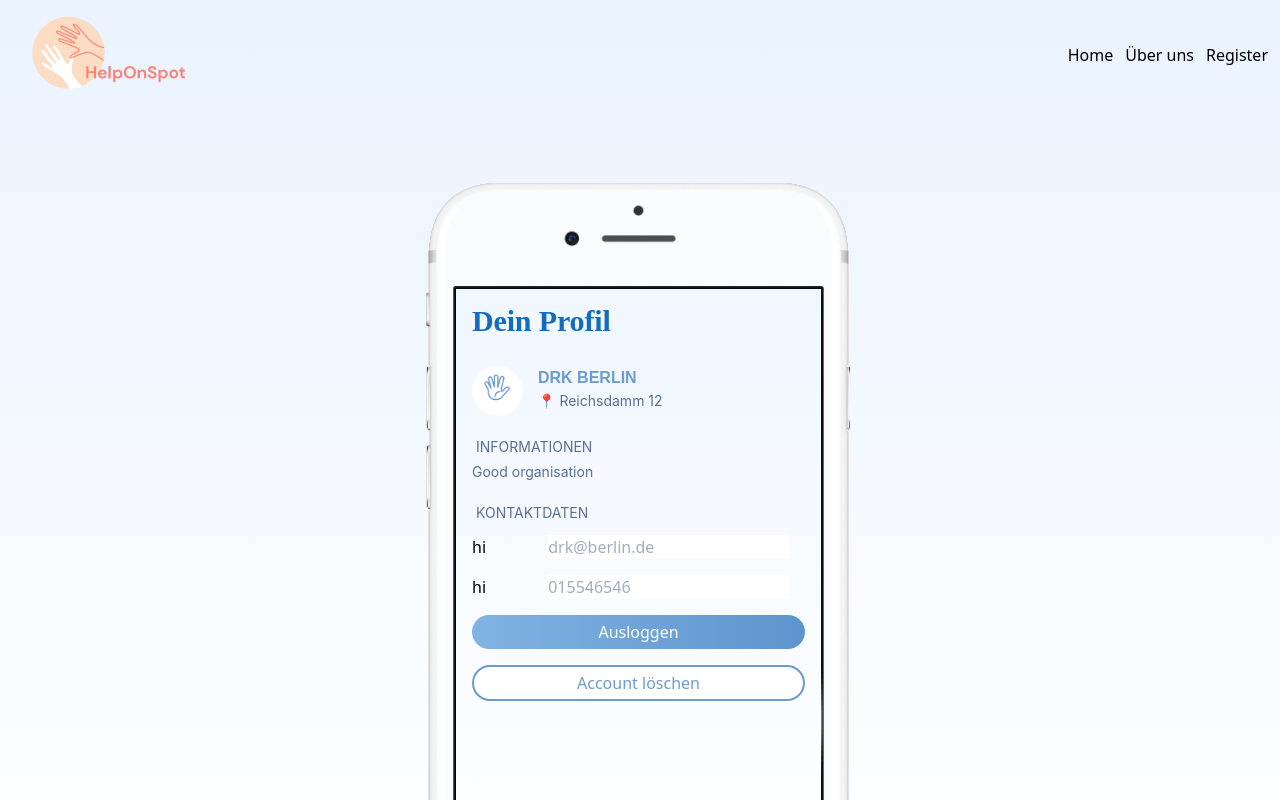
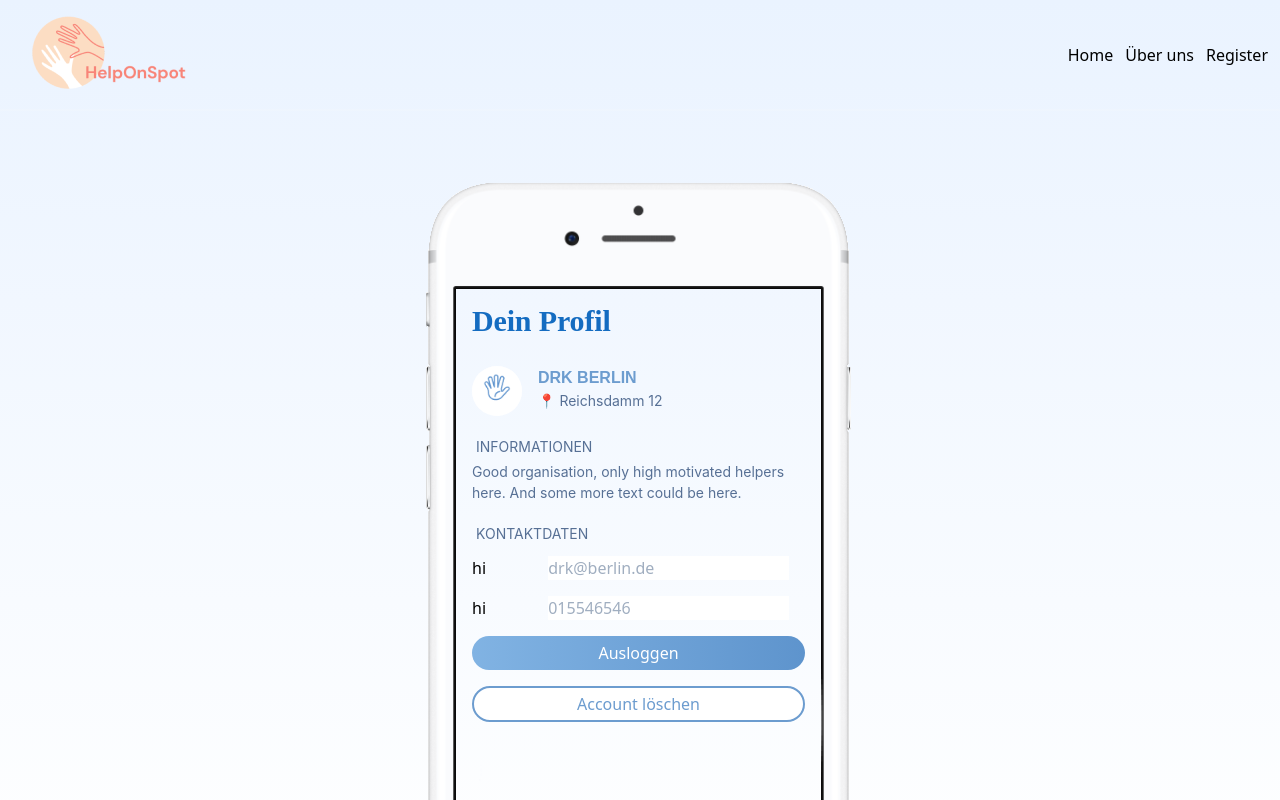
Before and after one commit to Helfer-Portal/helponspot-client, a React (Create React App) app: page /app/organisation/profile in a window 1280 px wide. Shown: the top 800 px of the page. Built offline with nearby package versions, Linux system fonts and the light colour scheme; what @tailwindcss/ui would draw is missing.

Commit message:
Some more Mock text added to repo

```diff
--- a/src/repository/repository.ts
+++ b/src/repository/repository.ts
@@ -1,6 +1,11 @@
-import {Helper} from "./model/helper"
-import {HelpRequest, HelpRequestHelpers, Skill, OrganizationInfo} from "./model/helprequest"
-import Chance from "chance"
+import { Helper } from "./model/helper";
+import {
+  HelpRequest,
+  HelpRequestHelpers,
+  Skill,
+  OrganizationInfo,
+} from "./model/helprequest";
+import Chance from "chance";
 
 /*
 
@@ -16,10 +21,10 @@
    * @param helper the helper to be created. Set id: null to create new user
    */
 
-    getOrganizationInfo(orgId:string): Promise<OrganizationInfo>;
+  getOrganizationInfo(orgId: string): Promise<OrganizationInfo>;
   // createHelper(helper: Helper): Promise<Helper>;
 
-    createHelper(helper:Helper): Promise<Helper>;
+  createHelper(helper: Helper): Promise<Helper>;
 
   /**
    * create help request
@@ -42,19 +47,18 @@
    */
   notifyHelpers(matching: HelperSearchDefinition): Promise<any>;
 
-    getHelpRequests(): Promise<HelpRequest[]>
+  getHelpRequests(): Promise<HelpRequest[]>;
 }
 
 /**
  * Currently, this is just a proxy for Service. We could implement some fancy caching strategies here...
  */
 export class RepositoryImpl implements Repository {
-    getOrganizationInfo(orgId:string): Promise<OrganizationInfo> {
-        return this.service.getOrganziationInfo(orgId)
+  getOrganizationInfo(orgId: string): Promise<OrganizationInfo> {
+    return this.service.getOrganziationInfo(orgId);
   }
 
-    constructor(private service: Service = new FetchService()) {
-    }
+  constructor(private service: Service = new FetchService()) {}
 
   createHelper(helper: Helper): Promise<Helper> {
     return this.service.createHelper(helper);
@@ -76,12 +80,11 @@
   getHelpRequests(): Promise<HelpRequest[]> {
     return this.service.getHelpRequests();
   }
-
 }
 
 enum Endpoint {
   Helper = "helper",
-    HelpRequest = "HelpRequest"
+  HelpRequest = "HelpRequest",
 }
 
 /**
@@ -93,13 +96,13 @@
    *
    * @param helper
    */
-    createHelper(helper: Helper): Promise<Helper>
+  createHelper(helper: Helper): Promise<Helper>;
 
   /**
    * Create a help request
    * @param request
    */
-    createHelpRequest(request: HelpRequest): Promise<HelpRequest>
+  createHelpRequest(request: HelpRequest): Promise<HelpRequest>;
 
   /**
    * find helpers for request
@@ -113,7 +116,7 @@
    */
   notifyHelpers(matching: HelperSearchDefinition): Promise<any>;
 
-    getHelpRequests(): Promise<HelpRequest[]>
+  getHelpRequests(): Promise<HelpRequest[]>;
 
   getOrganziationInfo(orgId: string): Promise<OrganizationInfo>;
 }
@@ -137,7 +140,6 @@
 }
 
 class FetchService implements Service {
-
   static HOST = "http://127.0.0.1/";
   static ENDPOINT_PREFIX = "api/v1/";
 
@@ -150,14 +152,14 @@
   }
   getOrganziationInfo(orgId: string): Promise<OrganizationInfo> {
     return Promise.resolve({
-            id:12,
-            name:"DRK BERLIN",
-            description:"Good organisation",
-            address:"Reichsdamm 12",
-            email:"drk@berlin.de",
-            phone:"015546546"
-
-        })
+      id: 12,
+      name: "DRK BERLIN",
+      description:
+        "Good organisation, only high motivated helpers here. And some more text could be here.",
+      address: "Reichsdamm 12",
+      email: "drk@berlin.de",
+      phone: "015546546",
+    });
   }
 
   findHelpers(matching: HelperSearchDefinition): Promise<HelpRequestHelpers> {
@@ -165,20 +167,21 @@
 
     let lat = Math.floor(matching.latitude * 10000) / 10000;
     let long = Math.floor(matching.longitude * 10000) / 10000;
-        let helperCount = (DEFAULT_LOC.lat == lat && DEFAULT_LOC.lng == long) ? 12 : 7;
+    let helperCount =
+      DEFAULT_LOC.lat == lat && DEFAULT_LOC.lng == long ? 12 : 7;
 
     return Promise.resolve({
       count: helperCount,
       skills: [
         {
           skill: { id: 4, name: "Erste Hilfe" },
-                    count: 2
+          count: 2,
         },
         {
           skill: { id: 2, name: "Altenpflege" },
-                    count: 1
-                }
-            ]
+          count: 1,
+        },
+      ],
     });
   }
 
@@ -191,9 +194,9 @@
       id: chance.integer({ min: 1, max: 100000 }),
       name: chance.name(),
       email: chance.email(),
-            phone: chance.phone({ country: 'uk', mobile: true }),
-            postcode: chance.postcode()
-        }
+      phone: chance.phone({ country: "uk", mobile: true }),
+      postcode: chance.postcode(),
+    };
   }
 
   private mockHelpers(): Helper[] {
@@ -215,34 +218,33 @@
         id: 1,
         name: "Am Tannenbusch 13",
         created_at: "22.03.2020 17:12 Uhr",
-                organisation_id:17,
+        organisation_id: 17,
         date_start: "23.03.2020 14:00 Uhr",
-                number_helpers:5,
+        number_helpers: 5,
         roles: [],
         skills: [],
         requested_helpers: this.mockHelpers(),
-                confirmed_helpers: this.mockHelpers()
+        confirmed_helpers: this.mockHelpers(),
       },
       {
         id: 2,
         name: "Rapsacker 27",
         created_at: "22.03.2020 17:12 Uhr",
         date_start: "23.03.2020 14:00 Uhr",
-                organisation_id:17,
-                number_helpers:5,
+        organisation_id: 17,
+        number_helpers: 5,
         roles: [],
         skills: [],
         requested_helpers: this.mockHelpers(),
         confirmed_helpers: this.mockHelpers(),
       },
-
     ];
 
     return this.get(Endpoint.HelpRequest, MOCKED_HELPREQUESTS);
   }
 
   private get<T>(endpoint: Endpoint, mockValue: T): Promise<T> {
-        return Promise.resolve(mockValue)
+    return Promise.resolve(mockValue);
   }
 
   private post<R>(endpoint: Endpoint, body: any): Promise<R> {
@@ -260,7 +262,6 @@
             }
         }).then(response => response.json() as Promise<R>)*/
   }
-
 }
 
 export default RepositoryImpl;
```
Lines whose indentation alone changed are shown as unchanged.
